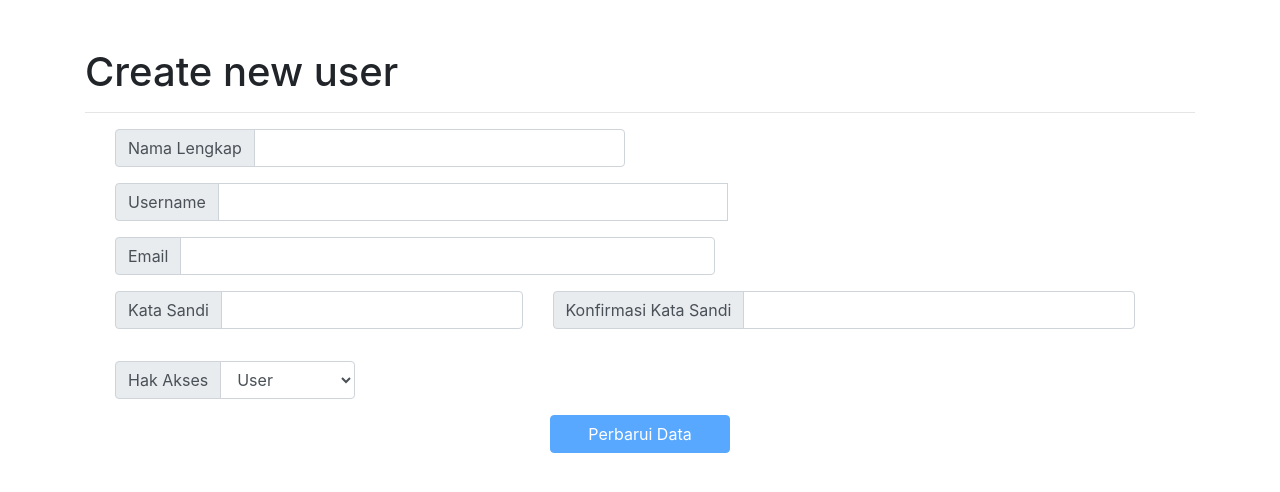
After one commit to lovanto/personalBLog, a PHP site: page /view/adminSide/menuAdmin/update_user_view.php?id_user=1 in a window 1280 px wide. The commit adds this page. Shown: the top 492 px of the page. Run offline with PHP 8.4, Linux system fonts and the light colour scheme; data that the repository does not hold is empty.

Commit message:
update user

```diff
--- a/code/check_user_exist.php
+++ b/code/check_user_exist.php
@@ -4,11 +4,10 @@ include '../conn.php';
 if (isset($_POST['username'])) {
 	$username = mysqli_real_escape_string($Open, $_POST['username']);
 
-	if (!empty($username)) {
+	if (!empty($username) ) {
 		$sql = "SELECT username_user FROM user_data WHERE username_user = '$username'";
 		$result = mysqli_query($Open, $sql);
 		$row_count = mysqli_num_rows($result);
-		printf("Number of row in the table : " . $row_count);
 
 		if ($row_count == 0) {
 			?>
--- a/code/create/create_user.php
+++ b/code/create/create_user.php
@@ -3,7 +3,7 @@ if ($_POST['submit'] == "Tambah Data") {
 	$name_user = $_POST['name_user'];
 	$username_user = $_POST['username_user'];
 	$email_user = $_POST['email_user'];
-	$password_user = md5($_POST['password_user']);
+	$password_user = $_POST['password_user'];
 	$class = $_POST['akses'];
 
 	require_once '../../conn.php';
--- a/code/login_process.php
+++ b/code/login_process.php
@@ -2,7 +2,7 @@
 include '../conn.php';
 
 $username = $_POST['usernameLogin'];
-$password = md5($_POST['passwordLogin']);
+$password = $_POST['passwordLogin'];
 
 $sql = "SELECT * FROM user_data WHERE username_user = '$username' AND password_user = '$password'";
 $result = mysqli_query($Open, $sql);
--- a/code/signup_process.php
+++ b/code/signup_process.php
@@ -3,7 +3,7 @@ if ($_POST['submit'] == "Daftar") {
 	$name_user = $_POST['name_user'];
 	$username_user = $_POST['username_user'];
 	$email_user = $_POST['email_user'];
-	$password_user = md5($_POST['password_user']);
+	$password_user = $_POST['password_user'];
 	$class = "User";
 
 	require_once '../conn.php';
--- /dev/null
+++ b/view/adminSide/menuAdmin/update_user_view.php
@@ -0,0 +1,139 @@
+<?php
+include '../../../conn.php';
+
+$id_user = $_GET['id_user'];
+$getData = "SELECT * FROM user_data WHERE id_user = '$id_user'";
+$queryData = mysqli_query($Open, $getData);
+$show = mysqli_fetch_array($queryData);
+
+?>
+<link href="../../../css/bootstrap-4.0.0.css" rel="stylesheet">
+<link href="../../../css/styles.css" rel="stylesheet">
+<link href="../../../css/modal.css" rel="stylesheet">
+<script src="../../../js/jquery.min.js"></script>
+
+<div class="container mt-5">
+	<h1>Create new user</h1>
+	<hr>
+	<form action="../../../code/update/update_user.php" method="POST">
+		<div class="container">
+			<input type="hidden" name="id_user" value="<?=$show['id_user']?>">
+
+			<div class="input-group marginsBottom col-md-6">
+				<div class="input-group-prepend">
+					<div class="input-group-text">Nama Lengkap</div>
+				</div>
+				<input class="form-control" type="text" name="name_user" maxlength="75" value="<?=$show['name_user']?>" required>
+			</div>
+
+			<div class="input-group marginsBottom col-sm">
+				<div class="input-group-prepend">
+					<div class="input-group-text">Username</div>
+				</div>
+				<input class="form-control" type="text" name="username_user" id="username_user" value="<?=$show['username_user']?>" maxlength="20" required>
+				<div class="col-md-5"><p id="validate-status_username"></p></div>
+			</div>
+
+			<div class="input-group marginsBottom col-md-7">
+				<div class="input-group-prepend">
+					<div class="input-group-text">Email</div>
+				</div>
+				<input class="form-control" type="email" name="email_user" id="email_user" value="<?=$show['email_user']?>" maxlength="100" required>
+			</div>
+
+			<div class="row col-sm">
+				<div class="input-group marginsBottom col-md-5">
+					<div class="input-group-prepend">
+						<div class="input-group-text">Kata Sandi</div>
+					</div>
+					<input class="form-control" type="password" name="password_user" id="password_user" value="<?=$show['password_user']?>" maxlength="20" required>
+				</div>
+
+				<div class="input-group marginsBottom col-md-7">
+					<div class="input-group-prepend">
+						<div class="input-group-text">Konfirmasi Kata Sandi</div>
+					</div>
+					<input class="form-control" type="password" name="password_user_confirm" id="password_user_confirm" maxlength="20" required>
+				</div>
+				<div class="container"><p id="validate-status"></p></div>
+			</div>
+
+			<div class="input-group marginsBottom col-md-3">
+				<div class="input-group-prepend">
+					<div class="input-group-text">Hak Akses</div>
+				</div>
+				<select name="akses" id="akses" class="form-control">
+					<option value="User"
+					<?php
+					if ($show['class_user'] == "User") {
+						echo "selected";
+					}
+					?>
+					>User</option>
+					<option value="Admin"
+					<?php
+					if ($show['class_user'] == "Admin") {
+						echo "selected";
+					}
+					?>
+					>Admin</option>
+				</select>
+			</div>
+
+			<div align="center"><input class="btn btn-primary col-md-2 disabled" type="submit" name="submit" id="submit" value="Perbarui Data"></div>
+		</div>
+	</form>
+
+	<script>
+		$(document).ready(function() {
+			$("#password_user").keyup(validate);
+			$("#password_user_confirm").keyup(validate);
+			$("#username_user").keyup(validate_user);
+		});
+
+		function validate() {
+			var password_user = $("#password_user").val();
+			var password_user_confirm = $("#password_user_confirm").val();
+
+			if (password_user.length <= 20 && password_user.length >= 8) {
+				$("#validate-status").text("").css('color', 'red');
+				document.getElementById("submit").classList.remove('disabled');
+
+				if(password_user == password_user_confirm) {
+					$("#validate-status").text("").css('color', 'red');
+					document.getElementById("submit").classList.remove('disabled');
+					validate_user();
+				}
+				else {
+					$("#validate-status").text("Password tidak sesuai.").css('color', 'red');
+					document.getElementById("submit").classList.add('disabled');
+				}
+
+			} else {
+				$("#validate-status").text("Password minimal 8 karakter dan maksimal 20 karakter.").css('color', 'red');
+				document.getElementById("submit").classList.add('disabled');
+			}
+		}
+
+		function validate_user() {
+			var username_user = $("#username_user").val();
+
+			if (username_user.length <= 20 && username_user.length >= 8) {
+				$("#validate-status_username").text("").css('color', 'red');
+
+				if (username_user!='') {
+					$.post('../../../code/check_user_exist.php', {username:username_user},
+
+						function(data) {
+							$('#validate-status_username').html(data);
+						})
+				}else{
+					$('#validate-status_username').html('');
+				}
+			} else {
+				$("#validate-status_username").text("Username minimal 8 karakter dan maksimal 20 karakter.").css('color', 'red');
+				document.getElementById("submit").classList.add('disabled');
+			}
+		}
+	</script>
+</div>
```
Also changed, not shown: code/update/update_user.php (added, +34 -0 lines), view/adminSide/menuAdmin/users.php (+10 -1 lines).
